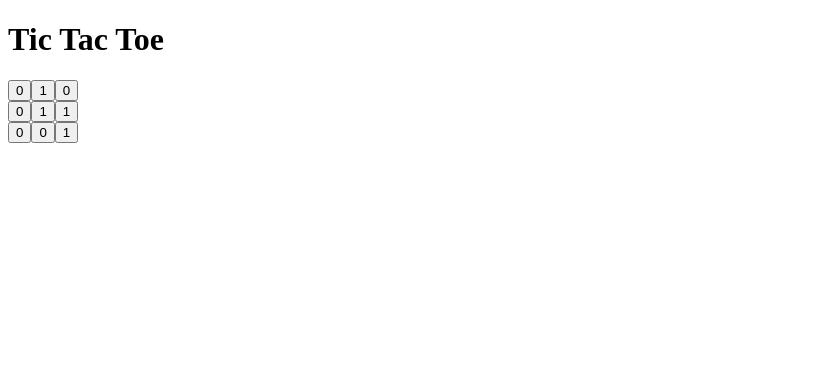
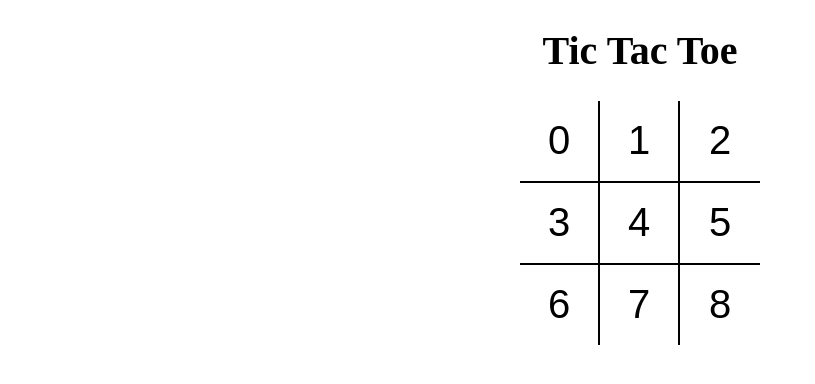
Before and after one commit to manishtmtmt/tictactoe, a React (Vite) app: page / in a window 1280 px wide. Shown: the top 384 px of the page, without its empty margins (0-815 px from the left). Built offline with nearby package versions, Linux system fonts and the light colour scheme.

Commit message:
add sass and apply css

```diff
--- a/package.json
+++ b/package.json
@@ -13,6 +13,7 @@
     "clear": "rimraf dist .parcel-cache"
   },
   "dependencies": {
+    "-": "^0.0.1",
     "react": "^18.2.0",
     "react-dom": "^18.2.0"
   },
@@ -27,6 +28,7 @@
     "eslint-plugin-react": "^7.31.10",
     "prettier": "^2.7.1",
     "rimraf": "^3.0.2",
+    "sass": "^1.56.0",
     "vite": "^3.2.1"
   },
   "babel": {
--- a/src/App.jsx
+++ b/src/App.jsx
@@ -1,9 +1,11 @@
 import React from "react";
 import Board from "./components/Board";
 
+import "./styles/root.scss"
+
 const App = () => {
   return (
-    <div>
+    <div className="app">
       <h1>Tic Tac Toe</h1>
       <Board />
     </div>
--- a/src/components/Board.jsx
+++ b/src/components/Board.jsx
@@ -3,21 +3,21 @@
 
 const Board = () => {
   return (
-    <div>
-      <div>
+    <div className="board">
+      <div className="board-row">
         <Square value={0} />
         <Square value={1} />
-        <Square value={0} />
+        <Square value={2} />
       </div>
-      <div>
-        <Square value={0} />
-        <Square value={1} />
-        <Square value={1} />
+      <div className="board-row">
+        <Square value={3} />
+        <Square value={4} />
+        <Square value={5} />
       </div>
-      <div>
-        <Square value={0} />
-        <Square value={0} />
-        <Square value={1} />
+      <div className="board-row">
+        <Square value={6} />
+        <Square value={7} />
+        <Square value={8} />
       </div>
     </div>
   );
--- a/src/components/Square.jsx
+++ b/src/components/Square.jsx
@@ -1,7 +1,7 @@
 import React from "react";
 
 const Square = ({ value }) => {
-  return <button type="button">{value}</button>;
+  return <button type="button" className="square">{value}</button>;
 };
 
 export default Square;
--- /dev/null
+++ b/src/styles/root.scss
@@ -0,0 +1,43 @@
+body {
+    padding: 0;
+    margin: 0;
+  }
+
+  button {
+    background: none;
+    border: none;
+    outline: none;
+    &:hover {
+     cursor: pointer;
+    }
+  }
+
+  .app {
+    font-size: 20px;
+    display: flex;
+    flex-direction: column;
+    align-items: center;
+  }
+
+  .board {
+    .board-row {
+      display: flex;
+      flex-direction: row;
+      border-bottom: 2px solid #000;
+      &:last-child {
+        border-bottom: none;
+      }
+      .square {
+        width: 80px;
+        height: 80px;
+        border-right: 2px solid #000;
+        font-size: 2.5rem;
+        padding: 0;
+        overflow: hidden;
+        transition: all 0.2s;
+        &:last-child {
+          border-right: none;
+        }
+      }
+    }
+  }
```
Also changed, not shown: 1 other file (tests, documents, lock files or other folders).
